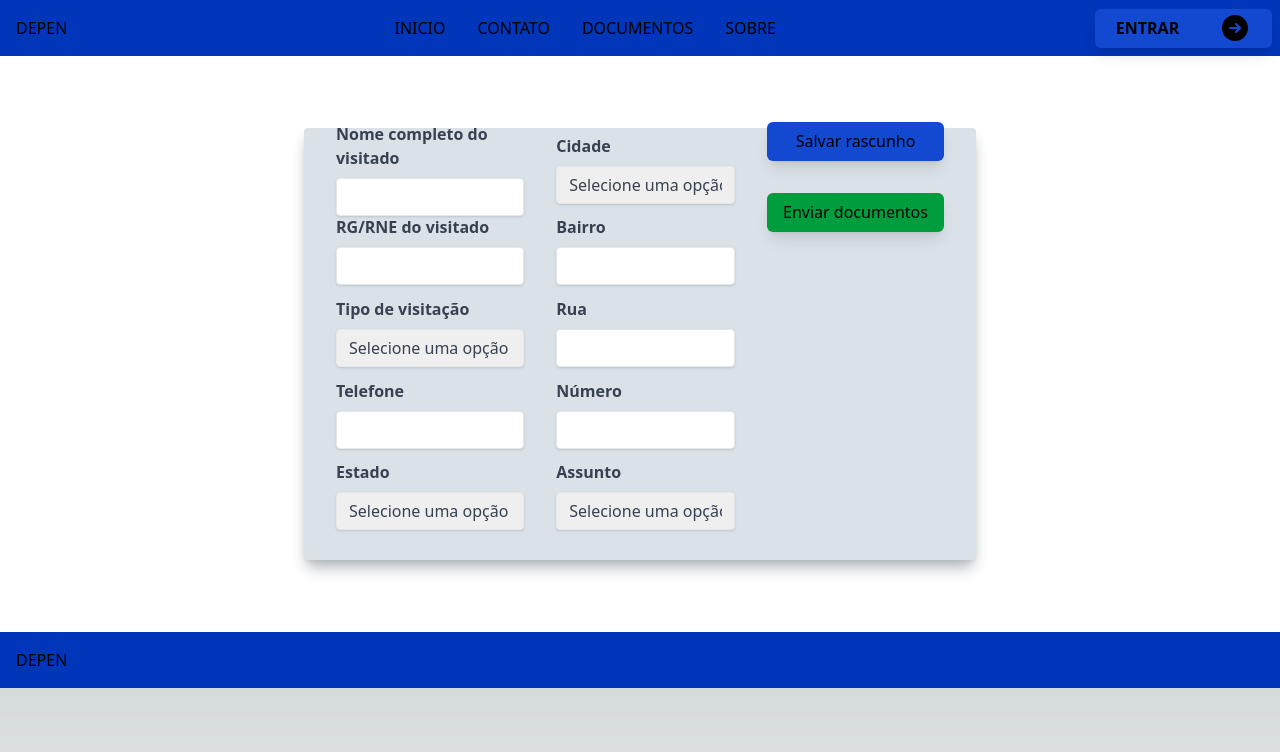
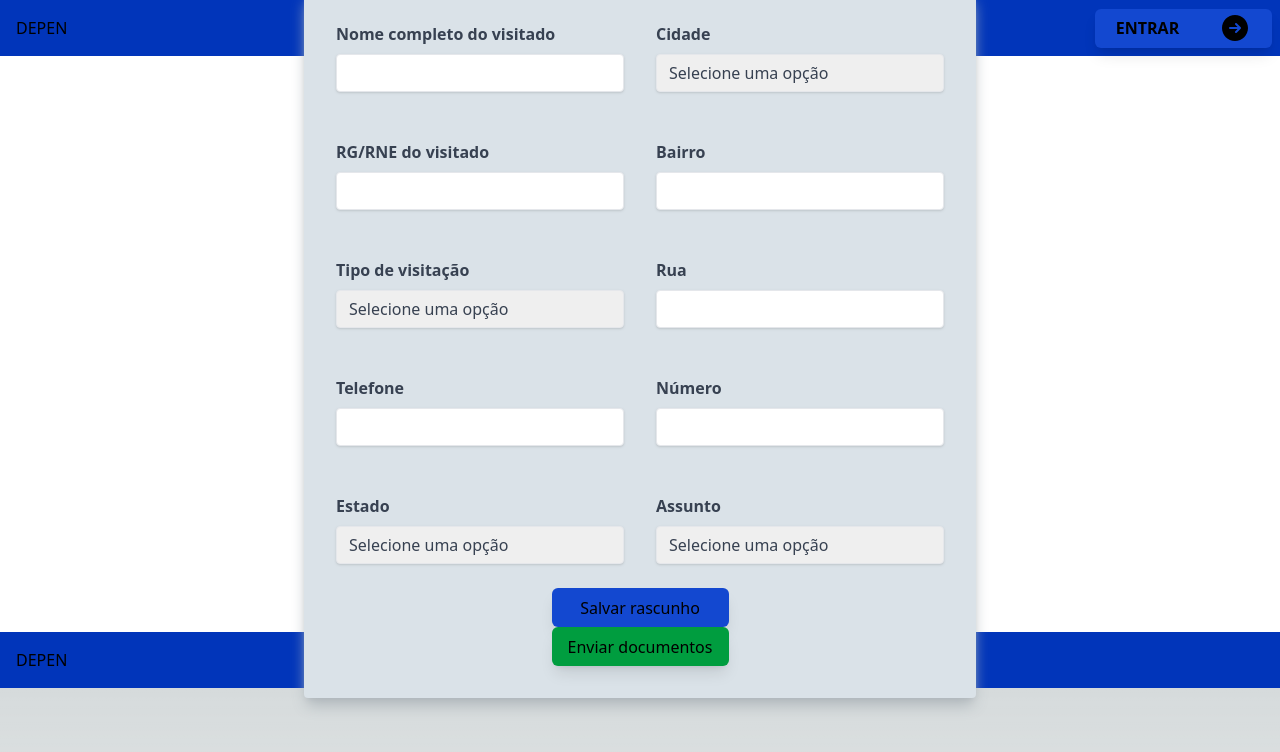
Before and after one commit to SysDEPEN/DEPEN, a Next.js app in the folder front-end/: page /sendform in a window 1280 px wide. Shown: the top 752 px of the page. Built offline with nearby package versions, Linux system fonts and the light colour scheme; a web font is replaced by a local one.

Commit message:
tela documentos

```diff
--- a/front-end/src/components/forms/form.tsx
+++ b/front-end/src/components/forms/form.tsx
@@ -22,12 +22,12 @@ export default function MixedForm() {
     input1: "",
     select2: "",
     input2: "",
-    select3:"",
+    select3: "",
     input3: "",
-    input4:"",
-    input5:"",
-    input6:"",
-    select4:"",
+    input4: "",
+    input5: "",
+    input6: "",
+    select4: "",
   });
 
   const handleChange = (
@@ -68,6 +68,15 @@ export default function MixedForm() {
   return (
     <section className="w-full flex h-[45vw] justify-center items-center bg-white">
 
+      <div className="flex justify-center
+          items-center flex-col w-full px-8
+          pt-6
+          pb-8   shadow-lg
+          max-w-2xl
+          h-[25vw ]
+          shadow-[#afb6bb]
+          rounded  bg-[#DAE2E8]">
+
 
         <form
           className="
@@ -75,20 +84,11 @@ export default function MixedForm() {
           grid-flow-col
           grid-rows-5
           gap-8
-          bg-[#DAE2E8]
-          shadow-lg
-          justify-center
-          items-center
-          shadow-[#afb6bb]
-          rounded
-          px-8
-          pt-6
-          pb-8
+
           m-2
           mb-2
-          h-3/4
           w-full
-          max-w-2xl"
+          "
 
         >
 
@@ -139,24 +139,14 @@ export default function MixedForm() {
             </div>
           ))}
 
+        </form>
+        <button className="flex items-center shadow-lg justify-center p-4 bg-[#1348D0] rounded-md w-[177px] h-[39px]" >Salvar rascunho</button>
 
-        <div className="
-        grid
-        grid-cols-subgrid
-        gap-8
-
-        ">
-
-
-        <button className="flex items-center shadow-lg justify-center p-4 bg-[#1348D0] rounded-md w-[177px] h-[39px]" >Salvar rascunho</button>
 
         <button className="flex items-center shadow-lg justify-center p-4 bg-[#009D3F] rounded-md w-[177px] h-[39px]">Enviar documentos</button>
 
       </div>
 
-      </form>
-
-
     </section>
   );
 }
```
Lines whose indentation alone changed are shown as unchanged.
